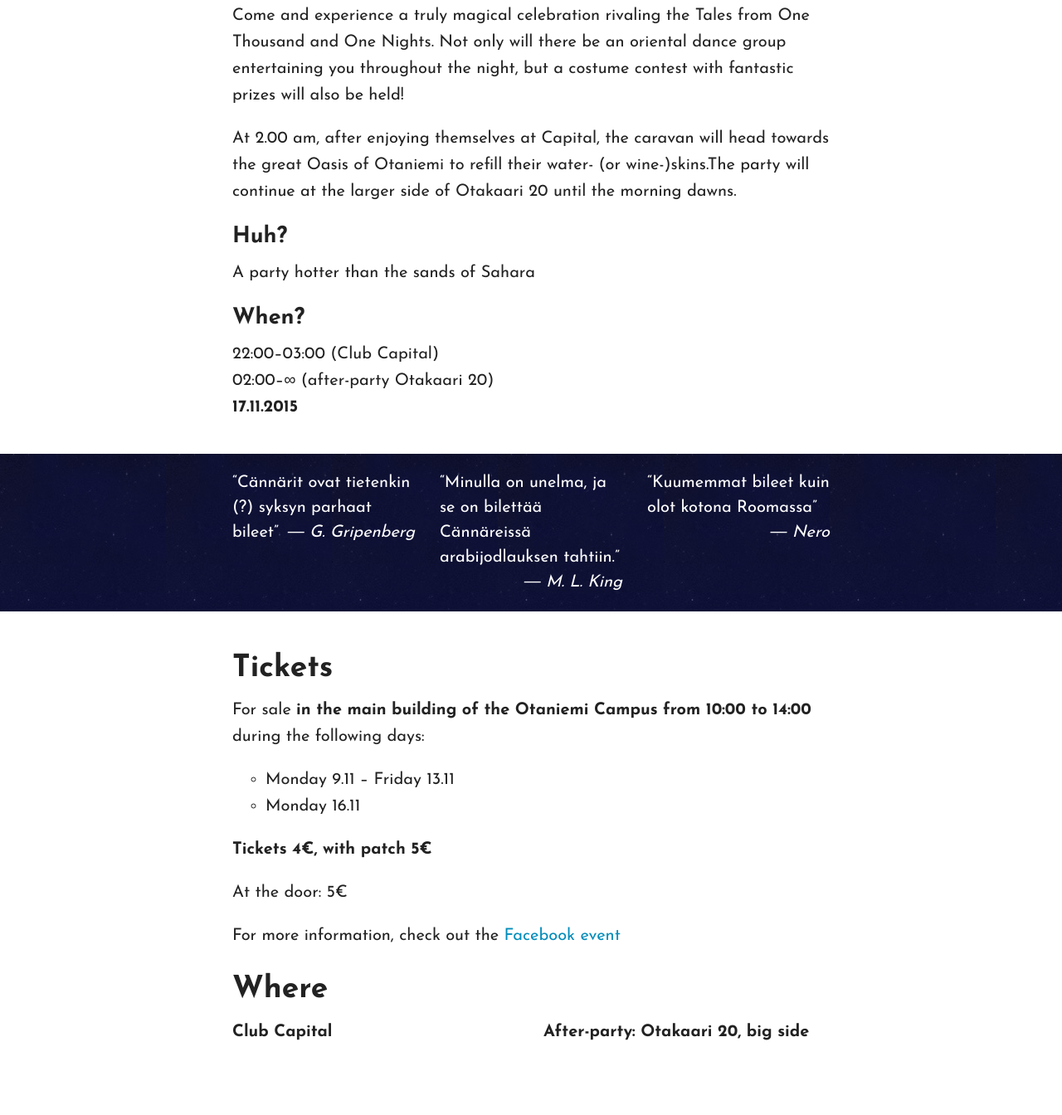
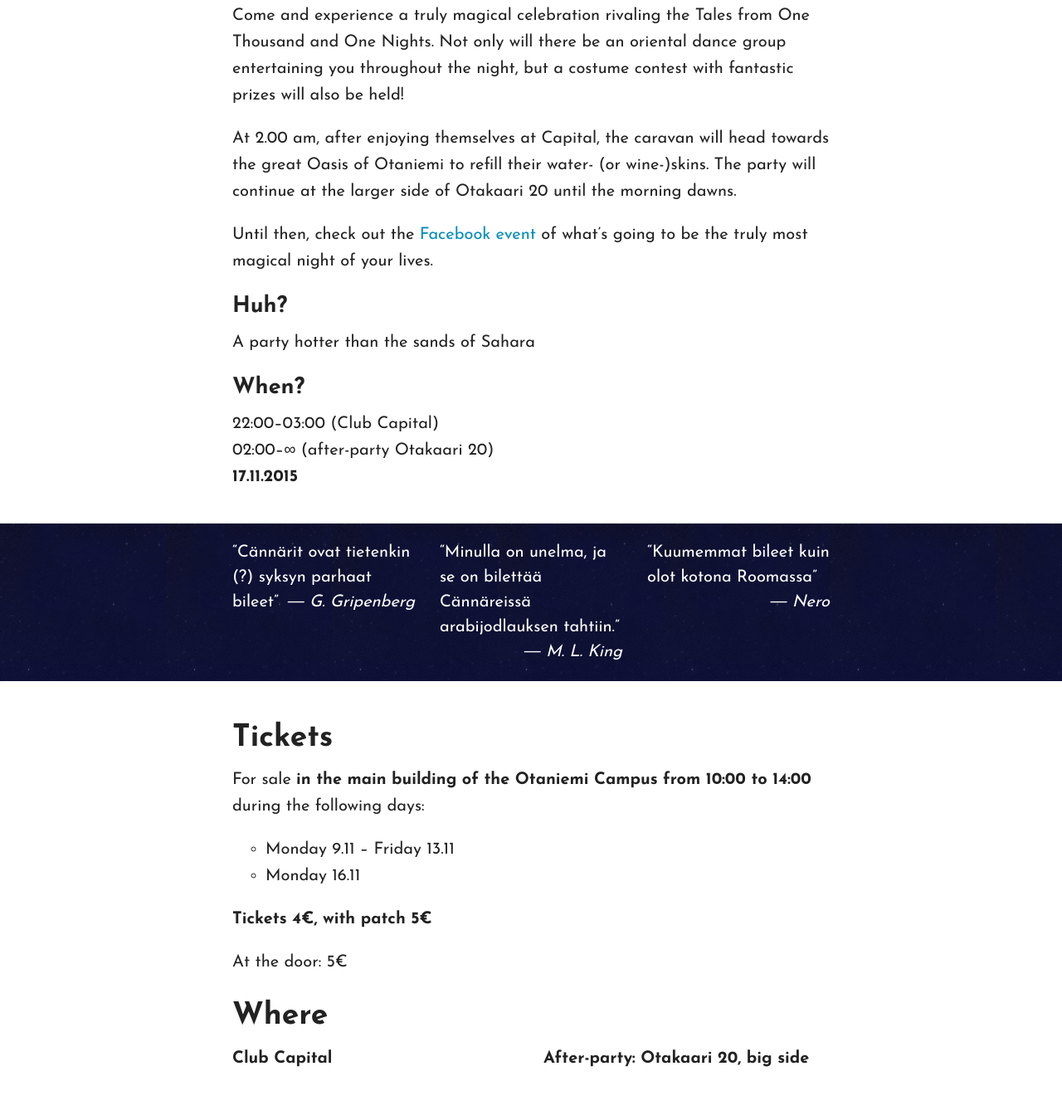
Before and after one commit to thesauri/cannarit2015, a plain HTML site: page index_en.html in a window 1280 px wide. Shown: the part 1048-2392 px from the top of the page at 83% size. Drawn offline with Linux system fonts and the light colour scheme; grey boxes are pictures that could not be loaded.

Commit message:
Added proper Facebook links in all three languages

```diff
--- a/index_en.html
+++ b/index_en.html
@@ -41,7 +41,8 @@
     <h2 id="cannarit">Cännärit</h2>
     <p>On the <time datetime="2015-11-17">17th of November</time> it is once again time to leave behind the steadily approaching gloomy, chilly weather and ride the magic carpet to more exotic, charming and cheerful lands! This year’s Cännärit takes you to an enthralling Arabian night in the center of Helsinki, at Club Capital.
     <p>Come and experience a truly magical celebration rivaling the Tales from One Thousand and One Nights. Not only will there be an oriental dance group entertaining you throughout the night, but a costume contest with fantastic prizes will also be held!</p>
-    <p>At 2.00 am, after enjoying themselves at Capital, the caravan will head towards the great Oasis of Otaniemi to refill their water- (or wine-)skins.The party will continue at the larger side of Otakaari 20 until the morning dawns.</p>
+    <p>At 2.00 am, after enjoying themselves at Capital, the caravan will head towards the great Oasis of Otaniemi to refill their water- (or wine-)skins. The party will continue at the larger side of Otakaari 20 until the morning dawns.</p>
+    <p>Until then, check out the <a href="https://www.facebook.com/events/1642151956039658/">Facebook event</a> of what’s going to be the truly most magical night of your lives.</p>
     <h3>Huh?</h3>
     <p>A party hotter than the sands of Sahara</p>
     <h3>When?</h3>
@@ -78,7 +79,6 @@
         </ul>
         <p><strong>Tickets 4€, with patch 5€</strong></p>
         <p>At the door: 5€</p>
-        <p>For more information, check out the <a href="https://www.facebook.com/events/1642151956039658/">Facebook event</a></p>
       </div>
     </div>
   </div>
```
Also changed, not shown: index.html (+1 -0 lines), index_sv.html (+1 -1 lines).
